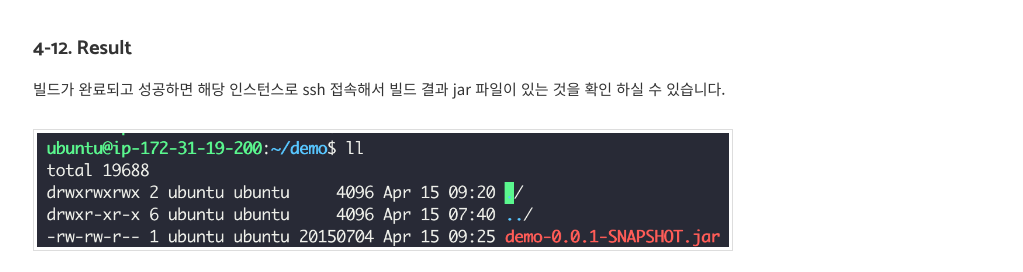
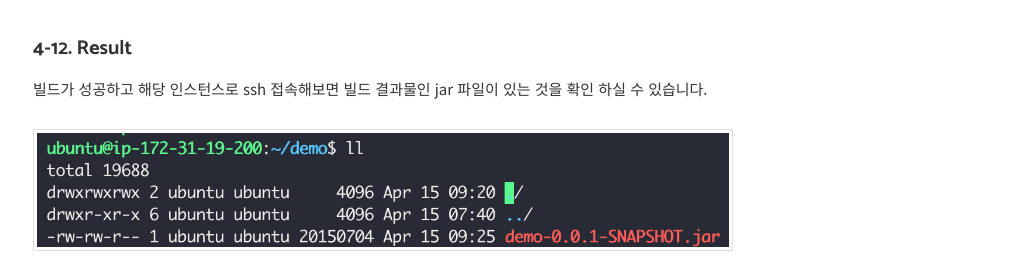
Before and after one commit to gwonsungjun/gwonsungjun.github.io, a Jekyll site: the page built from _posts/2019-04-16-jenkins_tutorial_4.md, in a window 1280 px wide and 1400 px high, scrolled down 8951 px. Shown: the part 182-454 px from the top of the window, without its empty margins (257-1280 px from the left). Built offline with Jekyll 4.4.1, drawn with Linux system fonts in a browser that asks for light colours; comment, search, counter and statistics services are not loaded.

Commit message:
Edit typo jenkins tutorial 4

```diff
--- a/_posts/2019-04-16-jenkins_tutorial_4.md
+++ b/_posts/2019-04-16-jenkins_tutorial_4.md
@@ -151,7 +151,7 @@ secret token 역시 젠킨스에서 생성한 token을 입력합니다.
 
 ### 4-12. Result
 
-빌드가 완료되고 성공하면 해당 인스턴스로 ssh 접속해서 빌드 결과 jar 파일이 있는 것을 확인 하실 수 있습니다.
+빌드가 성공하고 해당 인스턴스로 ssh 접속해보면 빌드 결과물인 jar 파일이 있는 것을 확인 하실 수 있습니다.
 
 ![build_result_file](/assets/images/usingimages/jenkins_tutorial/build_result_file.png)
 
```
